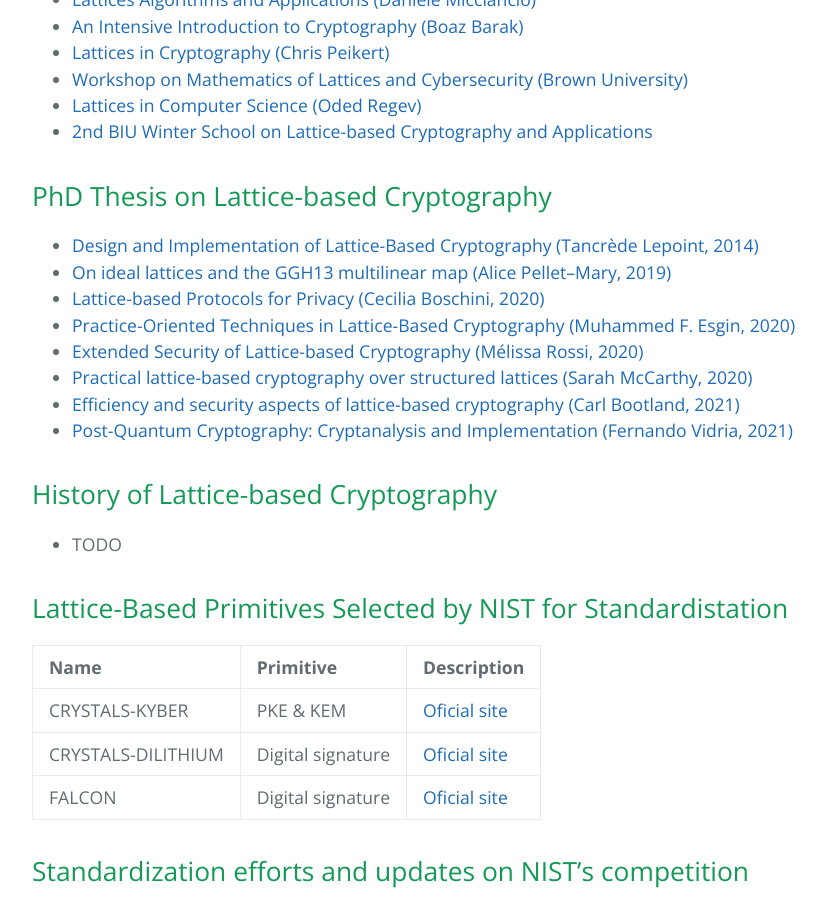
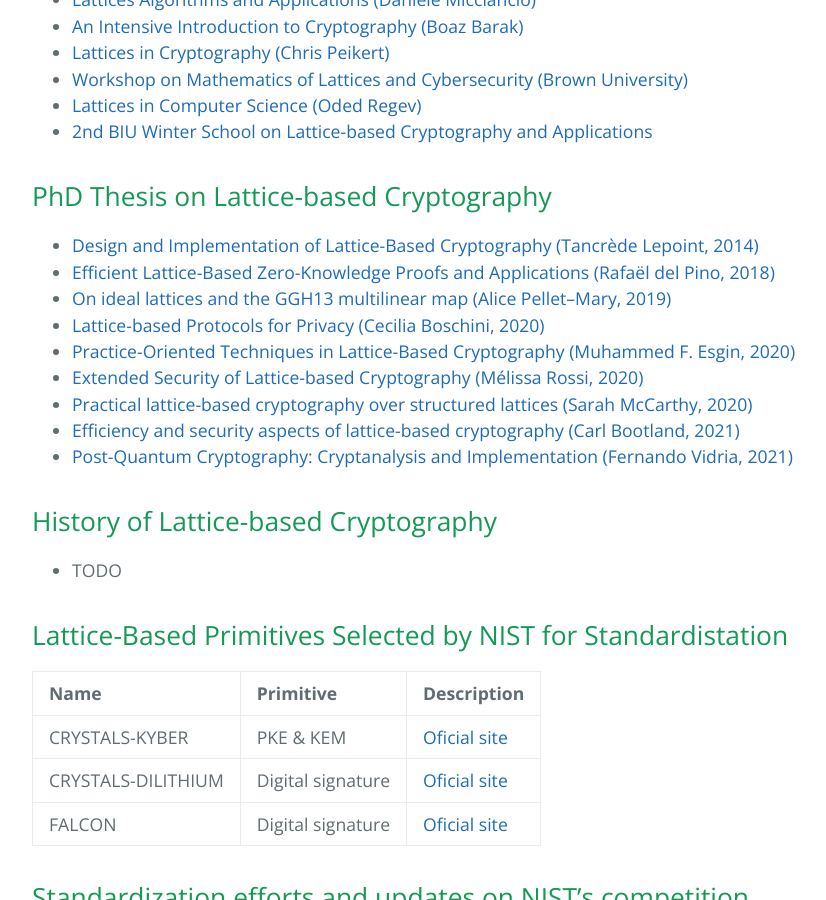
Before and after one commit to octaviopk9/lattice-based-cryptography, a Jekyll site: the page built from index.md, in a window 1280 px wide and 900 px high, scrolled down 677 px. Shown: the whole window, without its empty margins (192-1018 px from the left). Built offline with Jekyll 4.4.1, drawn with Linux system fonts in a browser that asks for light colours; our own code applies the rules of GitHub Pages for plain Markdown files.

Commit message:
updated refs

```diff
--- a/index.md
+++ b/index.md
@@ -18,6 +18,7 @@ layout: default
 
 ## PhD Thesis on Lattice-based Cryptography
 - [Design and Implementation of Lattice-Based Cryptography (Tancrède Lepoint, 2014)](https://tlepoint.github.io/phd/lepoint-phd-thesis.pdf)
+- [Efficient Lattice-Based Zero-Knowledge Proofs and Applications (Rafaël del Pino, 2018)](https://tel.archives-ouvertes.fr/tel-02445482/document)
 - [On ideal lattices and the GGH13 multilinear map (Alice Pellet--Mary, 2019)](https://apelletm.pages.math.cnrs.fr/page-perso/documents/articles/PhD_thesis.pdf)
 - [Lattice-based Protocols for Privacy (Cecilia Boschini, 2020)](https://doc.rero.ch/record/328567/files/2020INFO002.pdf)
 - [Practice-Oriented Techniques in Lattice-Based Cryptography (Muhammed F. Esgin, 2020)](https://bridges.monash.edu/articles/thesis/Practice-Oriented_Techniques_in_Lattice-Based_Cryptography/12279728)
```
